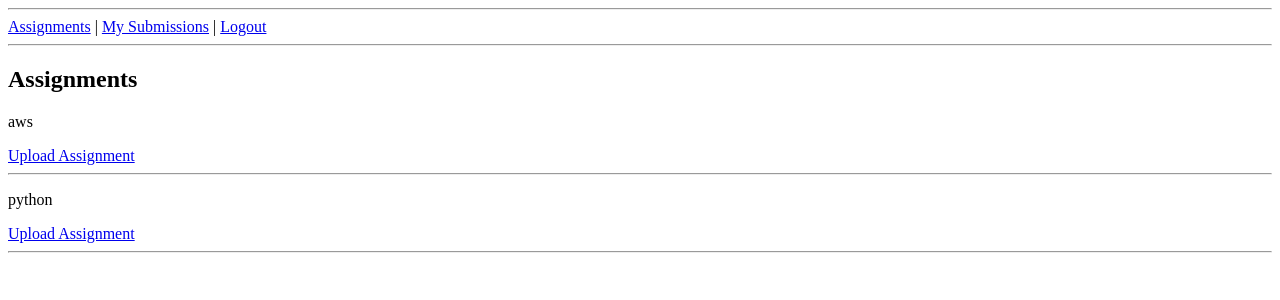
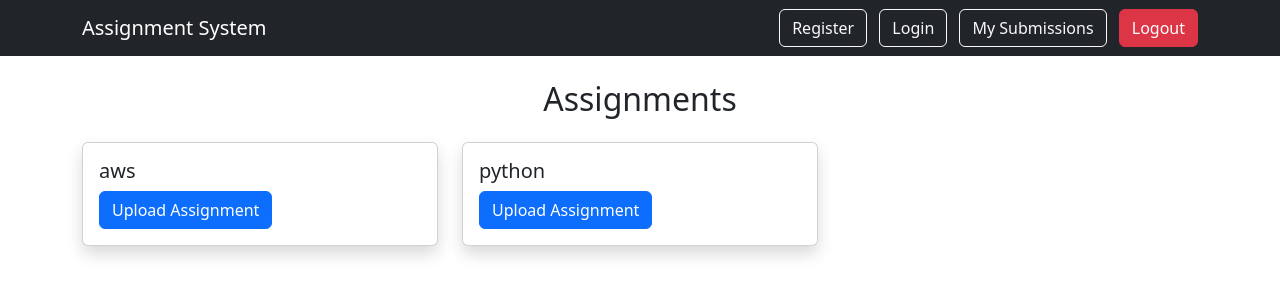
Before and after one commit to Renjitha987/assignment-system, a Django app: page / in a window 1280 px wide. Shown: the top 300 px of the page. Run offline with Django 5.2, Linux system fonts and the light colour scheme; data comes from the database, SQL or seed files in the repository.

Commit message:
Updated homepage UI with Bootstrap design

```diff
--- a/assignment_system/submissions/templates/assignment_list.html
+++ b/assignment_system/submissions/templates/assignment_list.html
@@ -1,18 +1,31 @@
-<hr>
-<a href="/">Assignments</a> |
-<a href="/my-submissions/">My Submissions</a> |
-<a href="/logout/">Logout</a>
-<hr>
+{% extends 'base.html' %}
 
-<h2>Assignments</h2>
+{% block content %}
+
+<h2 class="text-center mb-4">Assignments</h2>
+
+<div class="row">
+
 {% for a in assignments %}
-<p>{{ a.title }}</p>
+    <div class="col-md-4">
+        <div class="card shadow mb-4">
+            <div class="card-body">
 
-{% if a.id in submitted %}
-   <p style="color:green;">Submitted</p>
-{% else %}
-   <a href="/upload/{{ a.id }}">Upload Assignment</a>
-{% endif %}
+                <h5 class="card-title">{{ a.title }}</h5>
 
-<hr>
+                {% if a.id in submitted %}
+                    <span class="badge bg-success">Submitted</span>
+                {% else %}
+                    <a href="/upload/{{ a.id }}" class="btn btn-primary">
+                        Upload Assignment
+                    </a>
+                {% endif %}
+
+            </div>
+        </div>
+    </div>
 {% endfor %}
+
+</div>
+
+{% endblock %}
--- /dev/null
+++ b/assignment_system/submissions/templates/base.html
@@ -0,0 +1,37 @@
+{% load static %}
+<!DOCTYPE html>
+<html>
+<head>
+    <title>Online Assignment System</title>
+
+    <!-- Bootstrap CSS -->
+    <link href="https://cdn.jsdelivr.net/npm/bootstrap@5.3.0/dist/css/bootstrap.min.css" rel="stylesheet">
+
+    <!-- Custom CSS -->
+    <link rel="stylesheet" href="{% static 'css/style.css' %}">
+</head>
+
+<body>
+
+<!-- NAVBAR -->
+<nav class="navbar navbar-expand-lg navbar-dark bg-dark">
+  <div class="container">
+    <a class="navbar-brand" href="/">Assignment System</a>
+
+    <div>
+      <a class="btn btn-outline-light me-2" href="/register/">Register</a>
+      <a class="btn btn-outline-light me-2" href="/login/">Login</a>
+      <a class="btn btn-outline-light me-2" href="/my-submissions/">My Submissions</a>
+      <a class="btn btn-danger" href="/logout/">Logout</a>
+    </div>
+  </div>
+</nav>
+
+<!-- PAGE CONTENT -->
+<div class="container mt-4">
+    {% block content %}
+    {% endblock %}
+</div>
+
+</body>
+</html>
```
Also changed, not shown: assignment_system/submissions/templates/login.html (+32 -6 lines), assignment_system/submissions/templates/register.html (+31 -7 lines), assignment_system/submissions/templates/upload.html (+27 -9 lines).
